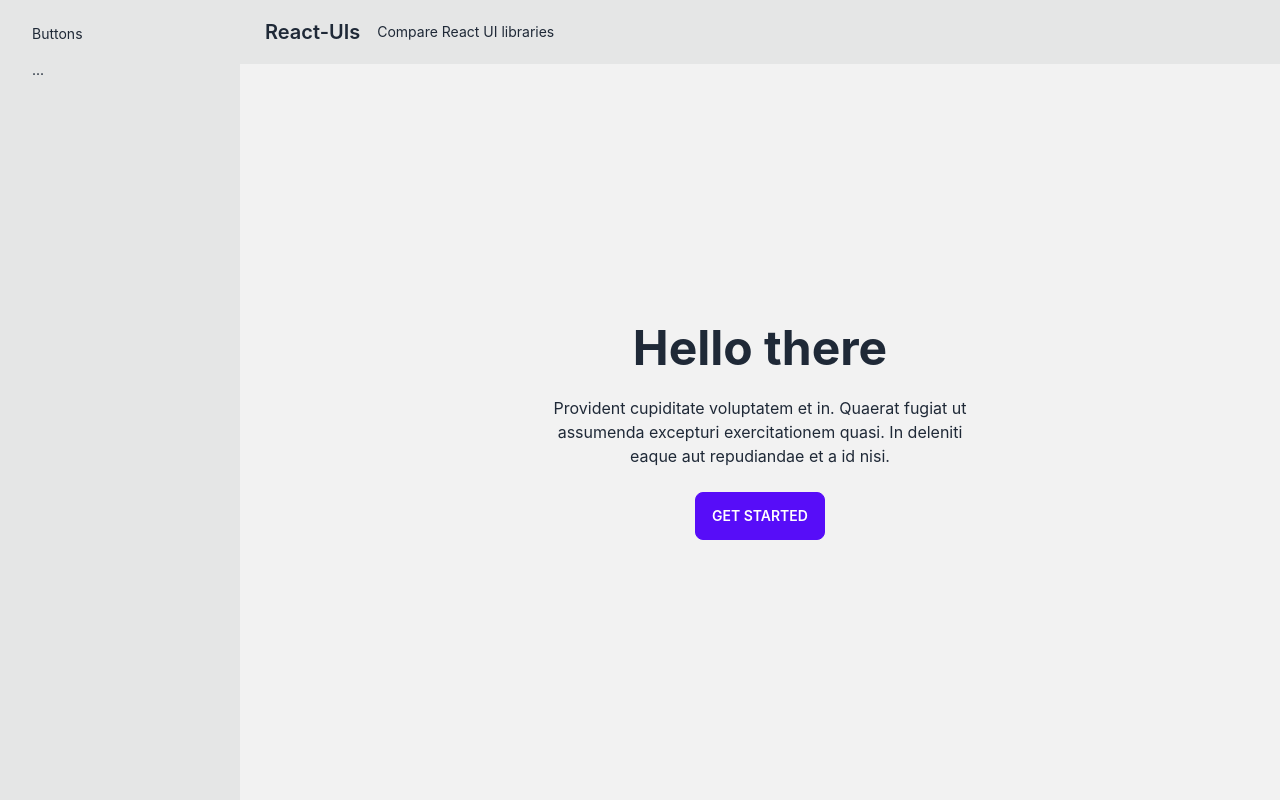
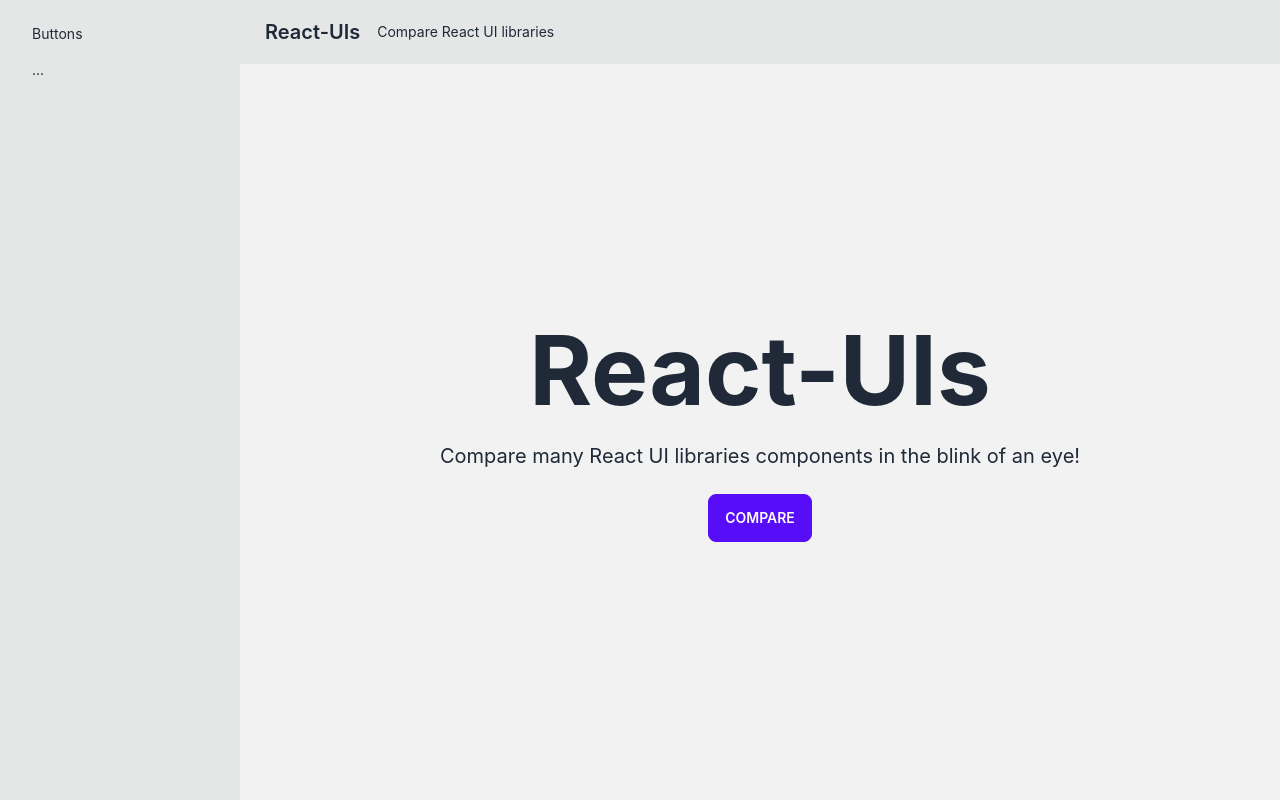
Before and after one commit to guigui64/react-uis, a React (Vite) app: page / in a window 1280 px wide. Built offline with nearby package versions, Linux system fonts and the light colour scheme.

Commit message:
working hero + fix chakra md button

```diff
--- a/src/routes/Buttons.tsx
+++ b/src/routes/Buttons.tsx
@@ -102,7 +102,8 @@ const toDaisy = (props: ButtonProps) => {
 };
 
 const toChakra = (props: ButtonProps) => ({
-  size: props.size && { small: "sm", medium: "", large: "lg" }[props.size],
+  size:
+    props.size && { small: "sm", medium: undefined, large: "lg" }[props.size],
   variant: props.variant === "outlined" ? "outline" : props.variant,
   colorScheme:
     (props.color &&
--- a/src/routes/Hero.tsx
+++ b/src/routes/Hero.tsx
@@ -1,15 +1,17 @@
+import { Link } from "react-router-dom";
+
 export default function Hero() {
   return (
     <div className="hero min-h-full">
       <div className="hero-content text-center">
-        <div className="max-w-md">
-          <h1 className="text-5xl font-bold">Hello there</h1>
-          <p className="py-6">
-            Provident cupiditate voluptatem et in. Quaerat fugiat ut assumenda
-            excepturi exercitationem quasi. In deleniti eaque aut repudiandae et
-            a id nisi.
+        <div>
+          <h1 className="text-8xl font-bold">React-UIs</h1>
+          <p className="text-xl py-6">
+            Compare many React UI libraries components in the blink of an eye!
           </p>
-          <button className="btn btn-primary">Get Started</button>
+          <Link to="/buttons" className="btn btn-primary">
+            Compare
+          </Link>
         </div>
       </div>
     </div>
```
